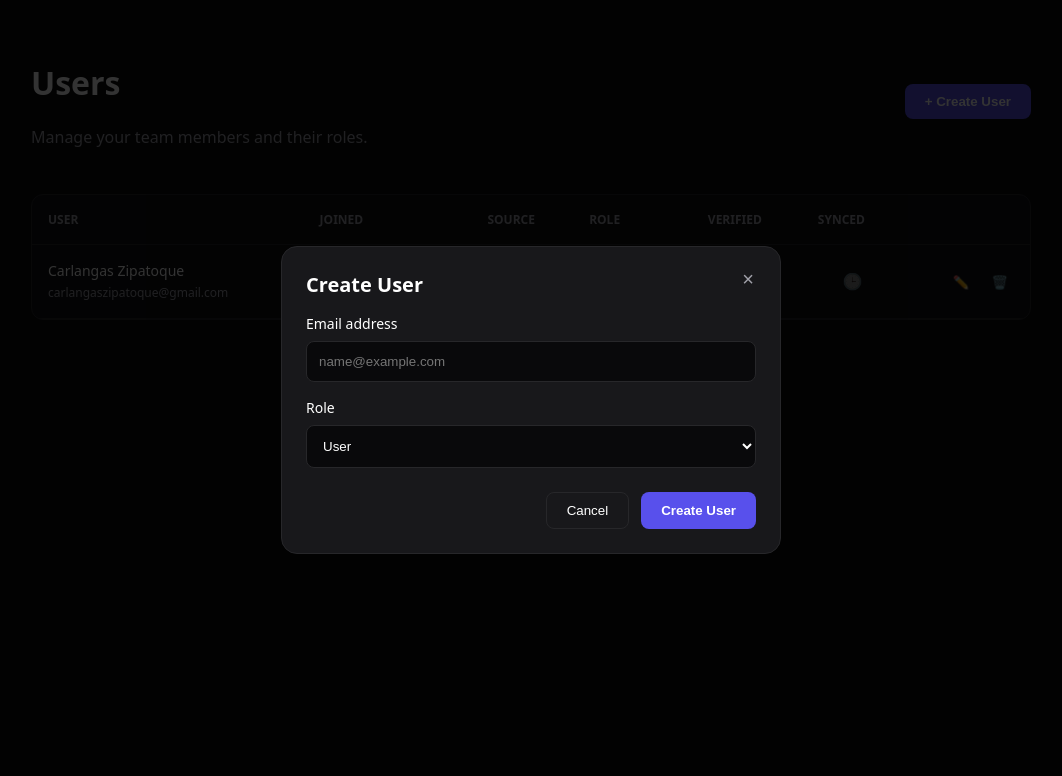
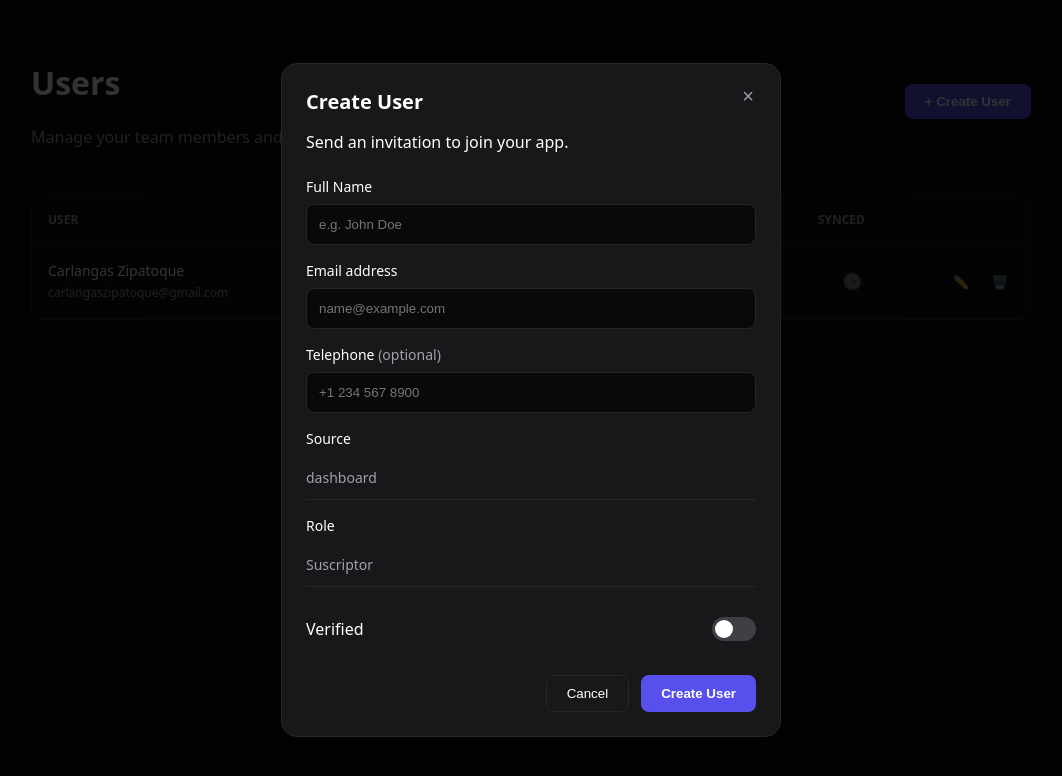
Before and after one commit to ivancortesromero/contactica-dashboard, a Next.js app in the folder dashboard/: page / in a window 1280 px wide. Both pictures are taken after a click on the button "+ Create User". Shown: the top 776 px of the page, without its empty margins (109-1171 px from the left). Built offline with nearby package versions, Linux system fonts and the light colour scheme.

Commit message:
Update creation modal

```diff
--- a/dashboard/app/globals.css
+++ b/dashboard/app/globals.css
@@ -209,3 +209,11 @@ input:checked + .slider:before {
   font-size: 20px;
   cursor: pointer;
 }
+
+.static-data {
+  margin: 0;
+  padding: 12px 0; /* Mismo padding vertical que los inputs para mantener el ritmo */
+  color: var(--text-dim);
+  font-size: 14px;
+  border-bottom: 1px solid var(--border); /* Una línea sutil para mantener la estructura */
+}
--- a/dashboard/app/page.js
+++ b/dashboard/app/page.js
@@ -50,26 +50,59 @@ export default function UsersPage() {
         </table>
       </div>
 
-      {/* Los modales se mantienen igual */}
+      {/* MODAL: CREATE USER */}
       {activeModal === 'create' && (
         <div className="overlay">
           <div className="modal">
             <button className="close-btn" onClick={() => setActiveModal(null)}>×</button>
             <h2>Create User</h2>
+            <p style={{ marginBottom: '24px' }}>
+              Send an invitation to join your app.
+            </p>
+
+            <div className="form-group">
+              <label>Full Name</label>
+              <input type="text" placeholder="e.g. John Doe" />
+            </div>
+
             <div className="form-group">
               <label>Email address</label>
-              <input type="email" placeholder="name@example.com" />
+              <input
+                type="email"
+                placeholder="name@example.com"
+              />
             </div>
+
+            <div className="form-group">
+              <label>Telephone <span style={{color: 'var(--text-dim)', fontWeight: 'normal'}}>(optional)</span></label>
+              <input type="text" placeholder="+1 234 567 8900" />
+            </div>
+
+            <div className="form-group">
+              <label>Source</label>
+              <p className="static-data">dashboard</p>
+            </div>
+
             <div className="form-group">
               <label>Role</label>
-              <select>
-                <option>User</option>
-                <option>Admin</option>
-              </select>
+              <p className="static-data">Suscriptor</p>
             </div>
+
+            <div className="verified-row">
+              <label style={{ fontWeight: '500' }}>Verified</label>
+              <label className="switch">
+                <input type="checkbox" />
+                <span className="slider"></span>
+              </label>
+            </div>
+
             <div className="modal-footer">
-              <button className="btn-secondary" onClick={() => setActiveModal(null)}>Cancel</button>
-              <button className="btn-primary">Create User</button>
+              <button className="btn-secondary" onClick={() => setActiveModal(null)}>
+                Cancel
+              </button>
+              <button className="btn-primary" onClick={() => setActiveModal(null)}>
+                Create User
+              </button>
             </div>
           </div>
         </div>
@@ -115,11 +148,7 @@ export default function UsersPage() {
 
             <div className="form-group">
               <label>Email</label>
-              <input
-                type="email"
-                defaultValue="carlangaszipatoque@gmail.com"
-                style={{ borderColor: 'var(--accent)' }} // Simula el foco azul de la imagen
-              />
+              <p className="static-data">carlangaszipatoque@gmail.com</p>
             </div>
 
             <div className="form-group">
```
